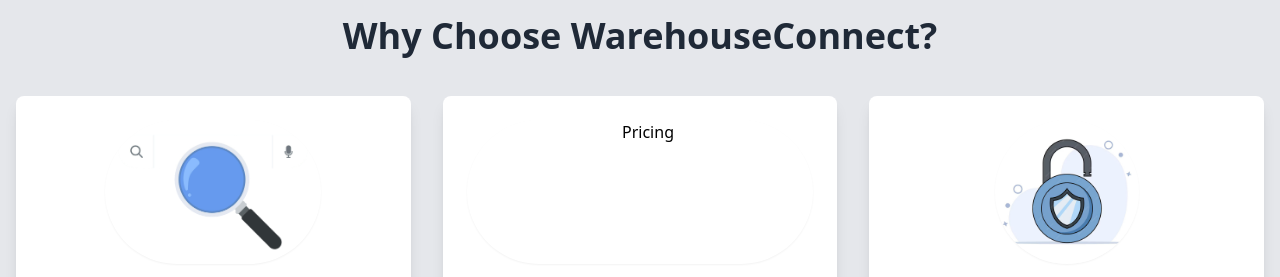
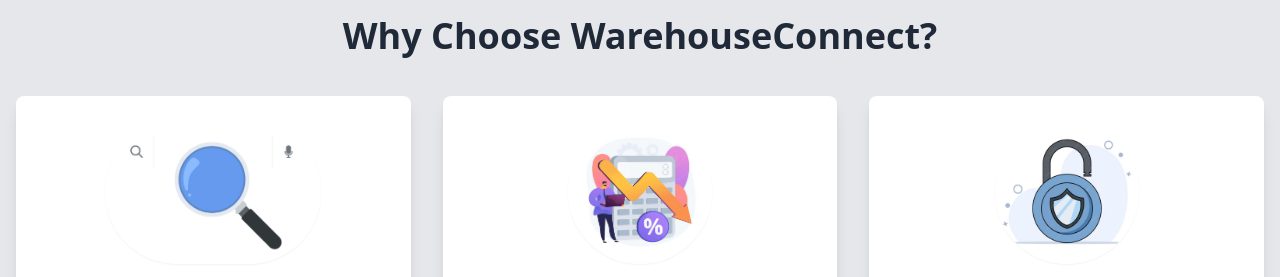
Before and after one commit to Tamil452/dellizowebsite, a plain HTML site: page index.html in a window 1280 px wide. Shown: the part 1040-1317 px from the top of the page. Drawn offline with nearby package versions, Linux system fonts and the light colour scheme.

Commit message:
Update index.html

```diff
--- a/index.html
+++ b/index.html
@@ -166,7 +166,7 @@
           >
             <img
 
-              src="/Users/apple/Downloads/protoLandingPage-main/index.html"
+              src="images/transparentPricing.jpg"
               alt="Pricing"
               class="mx-auto mb-4 rounded-full shadow-sm h-36"
             />
```
